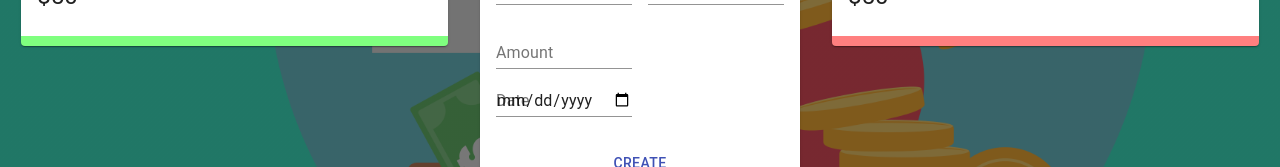
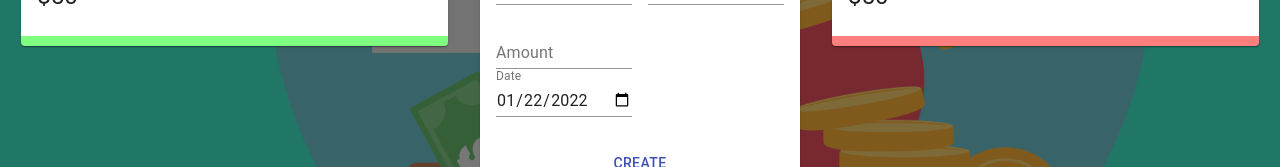
Before and after one commit to NathanielMention/budget-tracker, a React (Create React App) app: page / in a window 1280 px wide. Shown: the part 427-594 px from the top of the page. Built offline with nearby package versions, Linux system fonts and the light colour scheme.

Commit message:
add date format

```diff
--- a/src/components/main/form/form.jsx
+++ b/src/components/main/form/form.jsx
@@ -14,6 +14,7 @@ import {
   incomeCategories,
   expenseCategories,
 } from "../../../constants/categories";
+import formatDate from "../../../utils/formatDate";
 import { v4 as uuidv4 } from "uuid";
 import makeStyles from "./styles";
 
@@ -21,7 +22,7 @@ const initialState = {
   amount: "",
   category: "",
   type: "Income",
-  date: new Date(),
+  date: formatDate(new Date()),
 };
 
 const Form = () => {
@@ -88,7 +89,9 @@ const Form = () => {
           label="Date"
           fullWidth
           value={formData.date}
-          onChange={(e) => setFormData({ ...formData, date: e.target.value })}
+          onChange={(e) =>
+            setFormData({ ...formData, date: formatDate(e.target.value) })
+          }
         />
       </Grid>
       <Button
```
